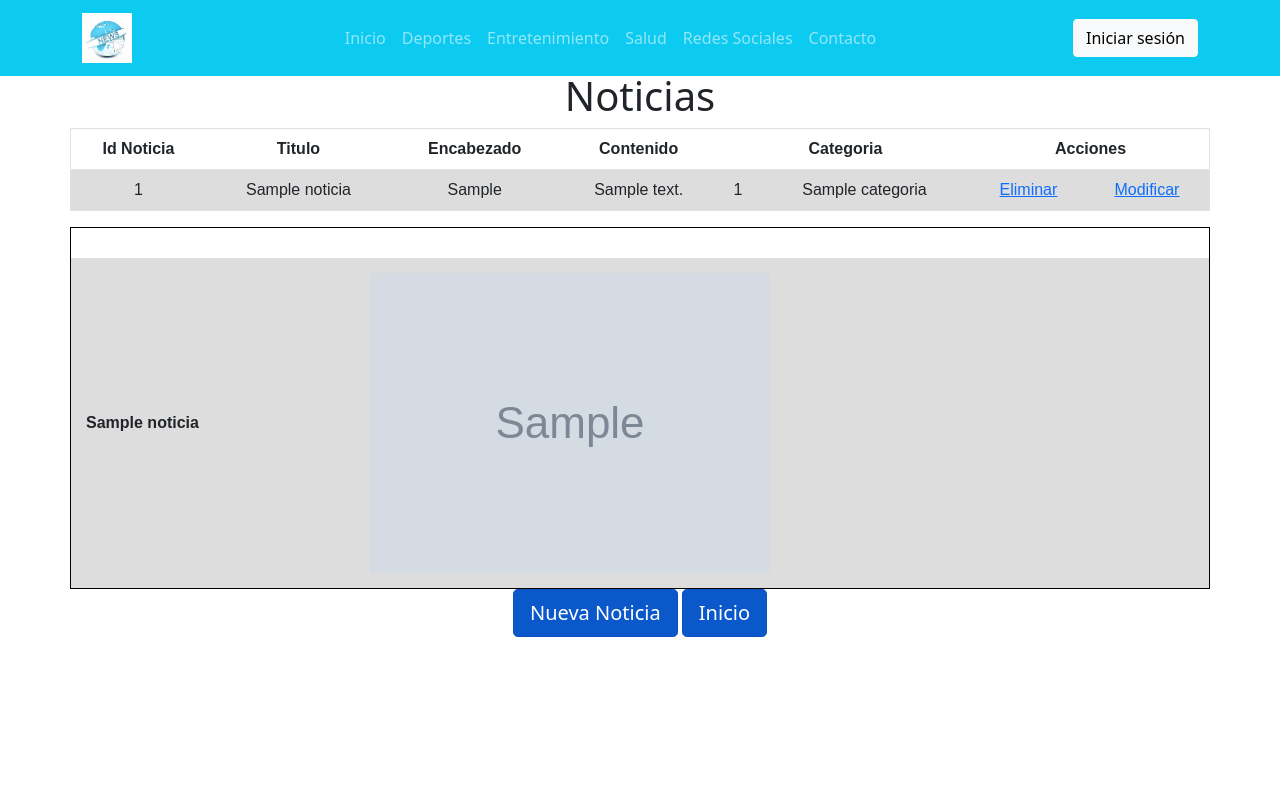
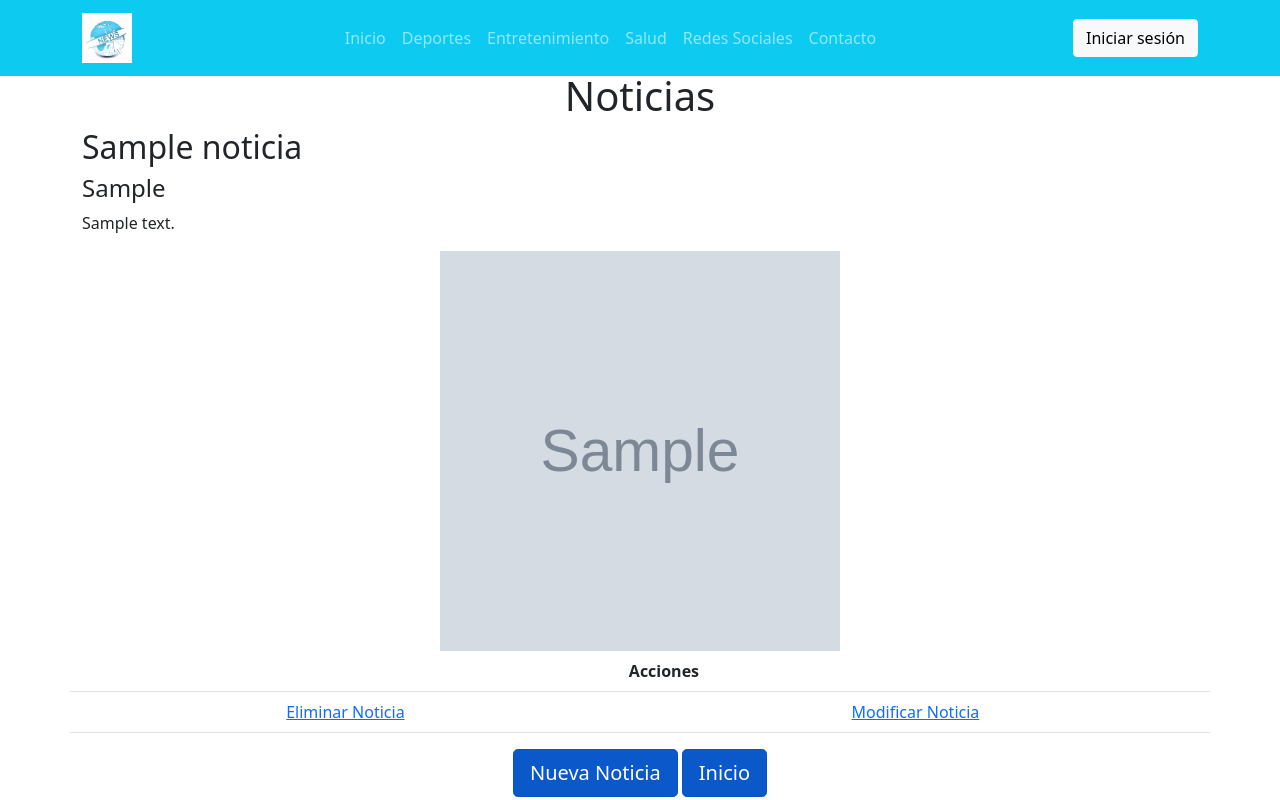
Before and after one commit to NicolRiveros/prueba3CaosNews, a Django app: page /noticias in a window 1280 px wide. Run offline with Django 3.2, Linux system fonts and the light colour scheme; tables that the repository leaves empty hold one stand-in row (values such as "Sample post"); grey boxes marked "Sample" are stand-in pictures.

Commit message:
noticias

```diff
--- a/principal/templates/formModificar.html
+++ b/principal/templates/formModificar.html
@@ -14,7 +14,7 @@
         <!--PONER EL LOGO EN EL MENU       navbar navbar-expand-lg navbar-light fixed-top py-3-->
         <div class="container">
             <a class="navbar-brand" href="">
-                <img src="media/Logo.jpg" alt="Logo" style="width: 50px;">
+
             </a>
             <ul class="navbar-nav">
                 <li class="nav-item">
--- a/principal/templates/verNoticias.html
+++ b/principal/templates/verNoticias.html
@@ -1,22 +1,6 @@
 <!DOCTYPE html>
 <html lang="es">
 <head>
-    <style>
-        table {
-            font-family: sans-serif;
-            border-collapse: collapse;
-            width: 100%;
-            border: 1px solid black;
-        }
-        td, th {
-            border: 1px solid #dddddd;
-            text-align: float;
-            padding: 15px;
-        }
-        tr:nth-child(even) {
-            background-color: #dddddd;
-        }
-    </style>
 
     <meta charset="UTF-8">
     <meta http-equiv="X-UA-Compatible" content="IE=edge">
@@ -65,41 +49,28 @@
     <div class="container">
         <div class="row">
             <h1 style="text-align: center;">Noticias</h1>
-            <table class="table" style="text-align: center;">
+            <div class="container">
+                {% for n in noticias %}
+                    <h2> {{n.titulo}} </h2>
+                    <h4> {{n.encabezado}}</h4>
+                    <p>
+                        {{n.descripcion}}
+                    </p>
+                    <img src="media/{{ n.imagen }}" class="mx-auto d-block" width="400" height="400">
+                    <div class="row">
+                        <table class="table">
+                            <tr>
+                                <th><td colspan="2"> <b>Acciones</b> </td></th>
+                            </tr>
+                            <tr style="text-align: center;">
+                                <td> <a href="eliminarN/{{n.idNoticia}}">Eliminar Noticia</a> </td>
+                                <td> <a href="modificarN/{{n.idNoticia}}">Modificar Noticia</a> </td>
+                            </tr>
+                        </table>
+                    </div>
 
-                <tr>
-                    <th> <b>Id Noticia</b> </th>
-                    <th> <b>Titulo</b> </th>
-                    <th> <b>Encabezado</b> </th>
-                    <th> <b>Contenido</b> </th>
-                    <th colspan="2"> <b>Categoria</b> </th>
-                    <th colspan="2"> <b>Acciones</b> </th>
-                </tr>
-                {% for n in noticias %}<!-- ITERA LAS NOTICIAS -->
-                    <tr>
-                        <td>{{n.idNoticia}}</td>
-                        <td>{{n.titulo}}</td>
-                        <td>{{n.encabezado}}</td>
-                        <td>{{n.descripcion}}</td>
-                        <td>{{n.categoria_id}}</td>
-                        <td>{{n.categoria.nombreCategoria}}</td>
-                        <td> <a href="eliminarN/{{n.idNoticia}}">Eliminar</a> </td>
-                        <td> <a href="modificarN/{{n.idNoticia}}">Modificar</a> </td>
-                    </tr>
                 {% endfor %}
-            </table>
-
-            <table>
-                <tr>
-                    <th colspan="2"></th>
-                </tr>
-                {% for n in noticias %}
-                    <tr>
-                        <td> <b>{{n.titulo}}</b></td>
-                        <td><img src="media/{{ n.imagen }}" alt=""></td>
-                    </tr>
-                {% endfor %}
-            </table>
+            </div>
 
             <div class="contaniner">
                 <div style="text-align: center;">
```
Also changed, not shown: principal/media/EnfeCoronavirus.jpg (added).
